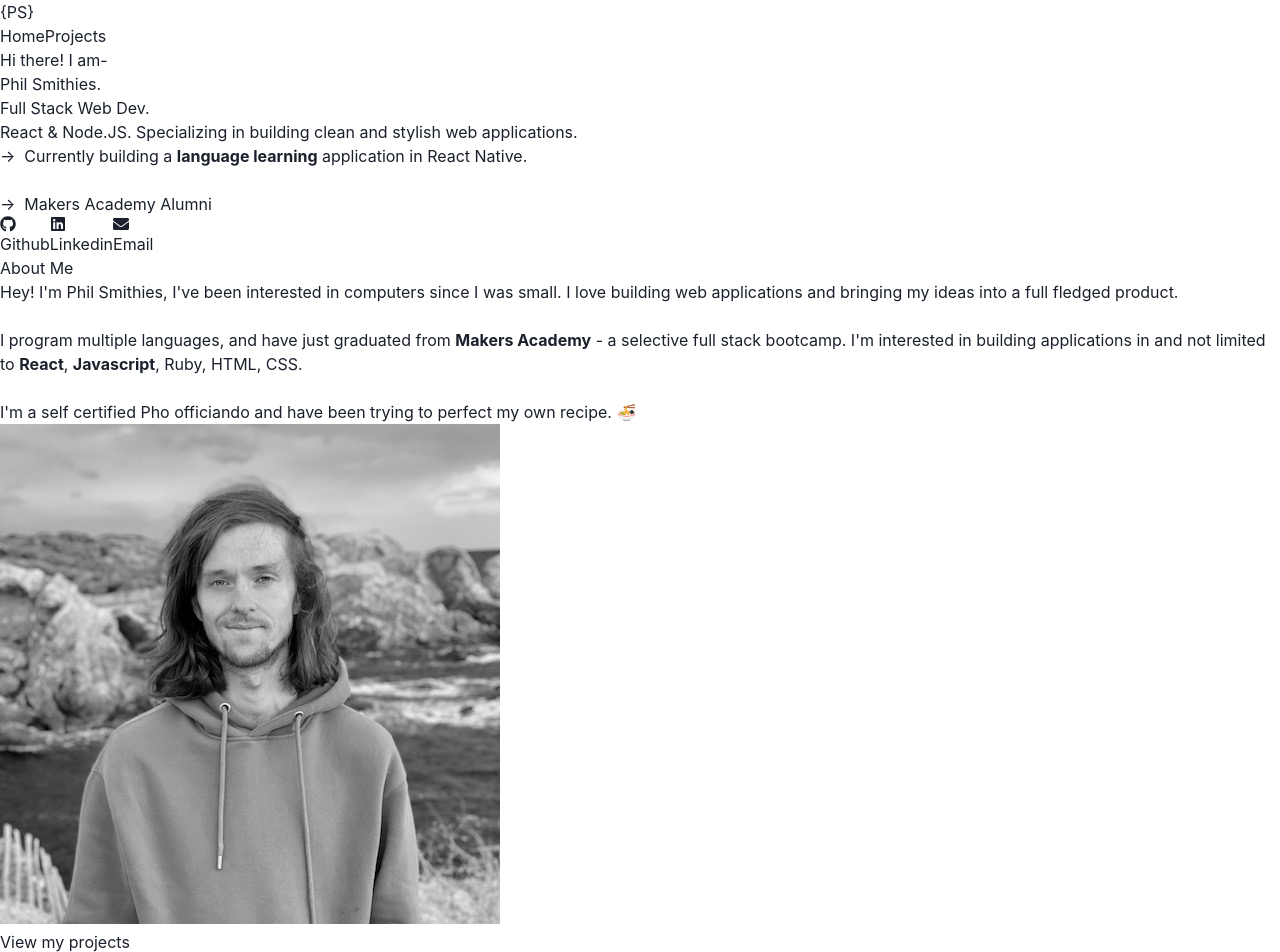
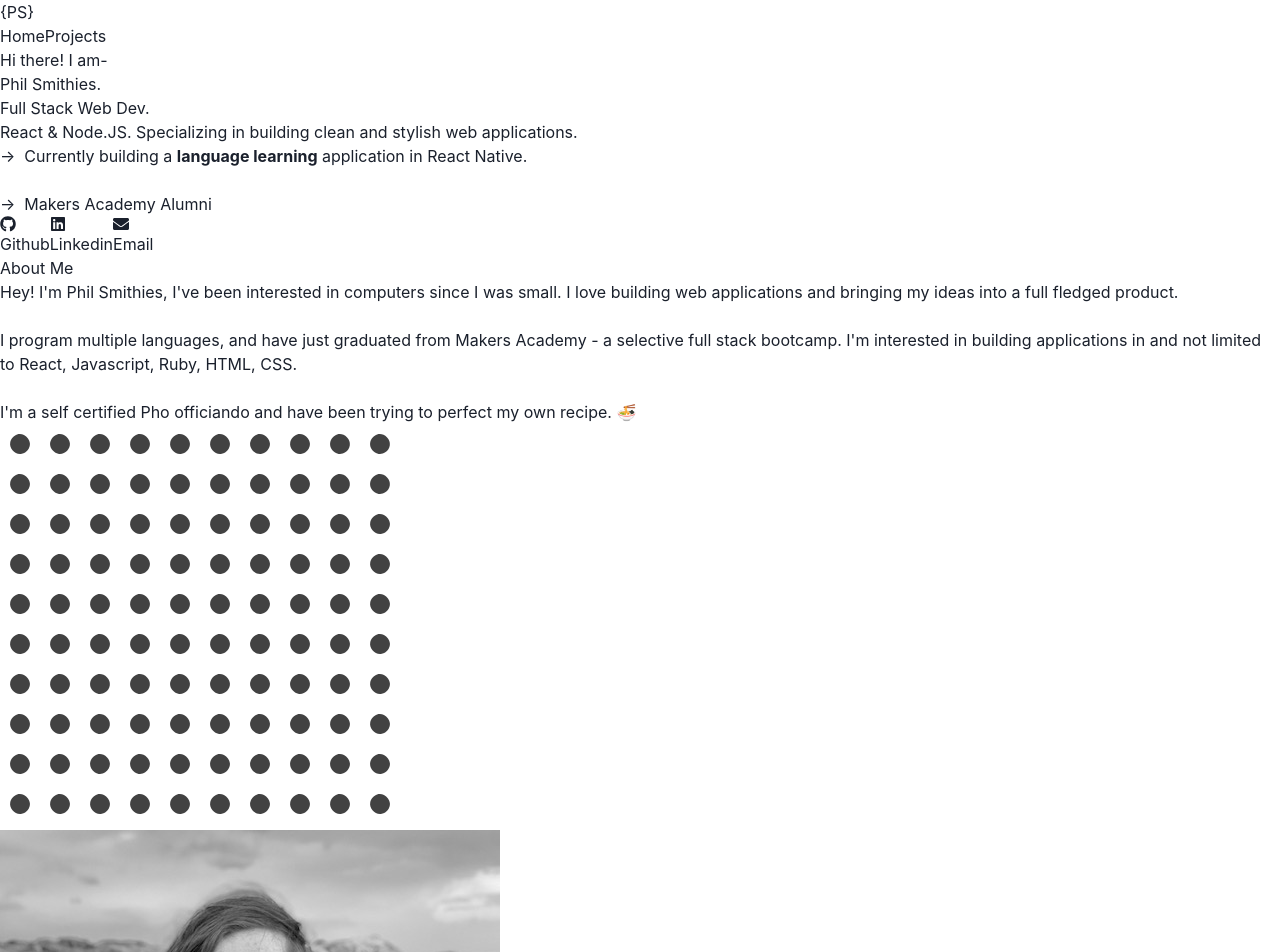
Before and after one commit to philsmithies/Portfolio, a Next.js app: page / in a window 1280 px wide. Shown: the top 952 px of the page. Built offline with nearby package versions, Linux system fonts and the light colour scheme.

Commit message:
intro and photo has svg behind

```diff
--- a/components/About.jsx
+++ b/components/About.jsx
@@ -3,33 +3,39 @@ import Image from "next/image";
 
 const About = () => {
   return (
-    <div className="flex flex-col md:flex-row md:mr-5 items-center">
-      <div className="pb-20 md:pb-0 md:mr-2, lg:mr-10">
+    <div className="flex flex-col mx-auto md:flex-row items-center max-w-screen-lg">
+      <div className="pb-20 md:pb-0 md:mr-2 md:max-w-1/2">
         <h3 className="mb-5 text-3xl font-bold">About Me</h3>
-        <p className="text-white text-xl">
+        <p className="text-white text-xl font-light">
           Hey! I&apos;m Phil Smithies, I&apos;ve been interested in computers
           since I was small. I love building web applications and bringing my
           ideas into a full fledged product.
         </p>
         <br />
-        <p className="text-white text-xl">
+        <p className="text-white text-xl font-light">
           I program multiple languages, and have just graduated from{" "}
-          <b>Makers Academy</b> - a selective full stack bootcamp. I&apos;m
-          interested in building applications in and not limited to <b>React</b>
-          , <b>Javascript</b>, Ruby, HTML, CSS.
+          <span className="text-teal300">Makers Academy</span> - a selective
+          full stack bootcamp. I&apos;m interested in building applications in
+          and not limited to <span className="text-teal300">React</span>,{" "}
+          <span className="text-teal300">Javascript</span>, Ruby, HTML, CSS.
         </p>
         <br />
-        <p className="text-white text-xl">
+        <p className="text-white text-xl font-light">
           I&apos;m a self certified Pho officiando and have been trying to
           perfect my own recipe. 🍜
         </p>
       </div>
-      <div className="mt-3 md:mt-0 md:ml-12 max-w-max">
-        <Image
-          src={profileImage}
-          alt="Profile photo"
-          className="rounded-full"
-        />
+      <div className="mt-3 h-96 md:mt-0 max-w-1/2 sm:max-w-xs md:max-w-1/4 md:ml-5 ">
+        <div className="absolute ml-48 md:ml-20 sm:w-40 w-60 max-w-1/2 opacity-80 z-0">
+          <Image width="400" height="400" src="/dots.svg" alt="Dots" />
+        </div>
+        <div className="mt-8">
+          <Image
+            src={profileImage}
+            alt="Profile photo"
+            className="rounded-full z-10"
+          />
+        </div>
       </div>
     </div>
   );
--- a/components/Card.jsx
+++ b/components/Card.jsx
@@ -73,7 +73,7 @@ export default function Card({
             Node.JS
           </Badge>
         )}
-        <p className="text-white mt-2 md:mt-6 ">{body}</p>
+        <p className="text-white mt-2 md:mt-3 ">{body}</p>
       </div>
     </div>
   );
--- a/components/Intro.jsx
+++ b/components/Intro.jsx
@@ -1,14 +1,15 @@
 import { Text } from "@chakra-ui/react";
 import ButtonBar from "./ButtonBar";
+import Image from "next/image";
 
 const Intro = () => {
   return (
     <div className="flex pb-3 md:pb-12 max-w-screen-lg mx-auto">
       <div className="pb-5 md:mr-2 lg:mr-10">
-        <h3 className="text-teal300 text-3xl md:text-4xl font-bold">
+        <h3 className="text-teal300 text-3xl md:text-4xl font-bold z-10">
           Hi there! I am-
         </h3>
-        <h2 className="text-white mb-2 text-5xl md:text-6vw font-bold">
+        <h2 className="text-white mb-2 text-5xl md:text-6vw font-bold z-10">
           Phil Smithies.
         </h2>
         <h2 className="text-3xl md:text-2vw xl:text-2xl">
--- a/pages/index.jsx
+++ b/pages/index.jsx
@@ -8,7 +8,7 @@ import Card from "../components/Card";
 const IndexPage = () => {
   return (
     <div className="bg-black">
-      <div className="pt-5 flex flex-col w-11/12 md:w-full place-items-center h-full mx-auto">
+      <div className="pt-5 flex flex-col w-11/12 lg:max-w-screen-2xl place-items-center h-full mx-auto">
         <div className="pt-10">
           <Head>
             <title>Phil Smithies: Dev</title>
@@ -17,7 +17,7 @@ const IndexPage = () => {
               content="initial-scale=1.0, width=device-width"
             />
           </Head>
-          <div className="mb-15 max-w-screen-md">
+          <div className="mb-15 max-w-7xl">
             <Intro />
             <About />
             <div className="flex mb-10 items-center mt-40 ">
--- a/styles/Home.module.css
+++ b/styles/Home.module.css
@@ -1,4 +1,4 @@
-.container {
+/* .container {
   min-height: 100vh;
   padding: 0 0.5rem;
   display: flex;
@@ -122,4 +122,4 @@
   .flexDirectionDiv {
     flex-direction: column;
   }
-}
+} */
--- a/styles/globals.css
+++ b/styles/globals.css
@@ -7,7 +7,6 @@ body {
   width: 100vw; */
   /* overflow-x: hidden;
   overflow-y: hidden; */
-  background-color: black;
   font-family: Arial, Helvetica, sans-serif;
 }
 
```
Also changed, not shown: pages/projects.jsx (+7 -2 lines), tailwind.config.js (+12 -6 lines), public/dots.svg.
